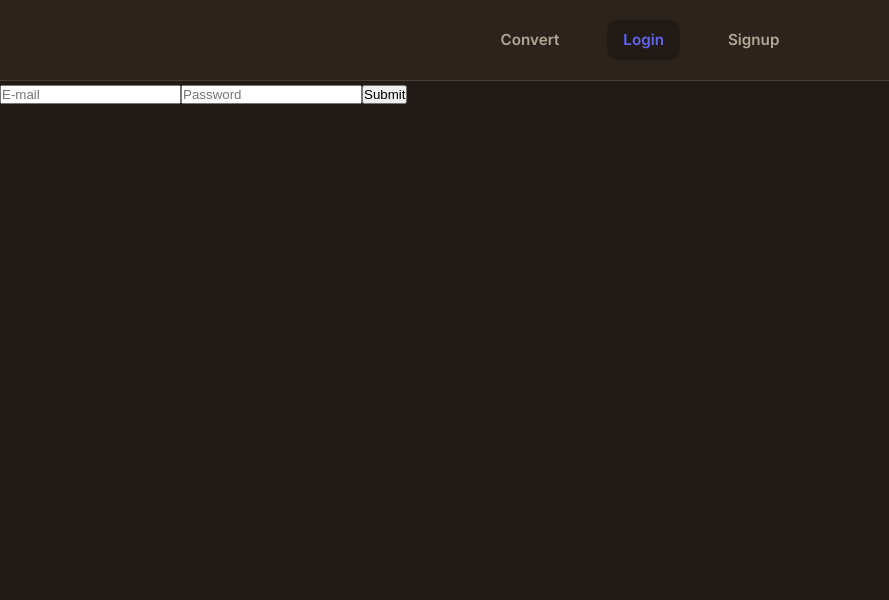
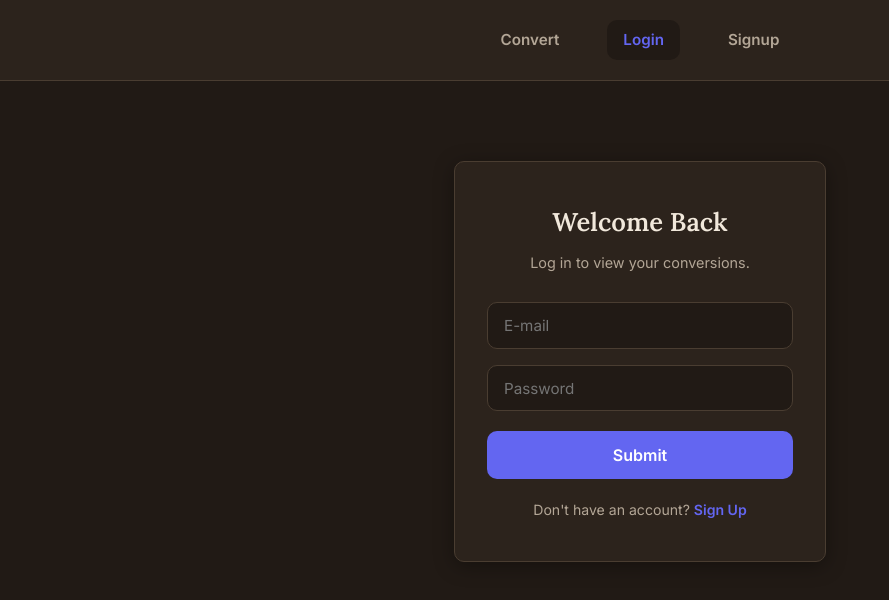
Before and after one commit to NehaReddy79/ShelfShift, a React (Vite) app in the folder frontend/: page /login in a window 1280 px wide. Shown: the top 600 px of the page, without its empty margins (0-889 px from the left). Built offline with nearby package versions, Linux system fonts and the light colour scheme; no server answers.

Commit message:
styling login and signup pages

```diff
--- /dev/null
+++ b/frontend/src/pages/Login.css
@@ -0,0 +1,86 @@
+.auth-container {
+  max-width: 420px;
+  margin: 0 auto;
+  padding: 5rem 1.5rem;
+}
+
+.auth-card {
+  background-color: var(--color-surface);
+  border: 1px solid var(--color-border);
+  border-radius: var(--radius);
+  box-shadow: var(--shadow);
+  padding: 2.5rem 2rem;
+}
+
+.auth-card h2 {
+  font-size: 1.6rem;
+  text-align: center;
+  margin-bottom: 0.5rem;
+}
+
+.auth-subtitle {
+  text-align: center;
+  color: var(--color-text-muted);
+  font-size: 0.9rem;
+  margin-bottom: 1.75rem;
+}
+
+.auth-input {
+  width: 100%;
+  padding: 0.8rem 1rem;
+  margin-bottom: 1rem;
+  border: 1.5px solid var(--color-border);
+  border-radius: var(--radius);
+  background-color: var(--color-background);
+  color: var(--color-text);
+  font-family: var(--font-body);
+  font-size: 0.95rem;
+}
+
+.auth-input:focus {
+  outline: none;
+  border-color: var(--color-accent);
+}
+
+.auth-submit-btn {
+  width: 100%;
+  padding: 0.85rem;
+  background-color: var(--color-accent);
+  color: white;
+  border: none;
+  border-radius: var(--radius);
+  font-family: var(--font-body);
+  font-size: 1rem;
+  font-weight: 600;
+  cursor: pointer;
+  transition: background-color 0.2s;
+  margin-top: 0.25rem;
+}
+
+.auth-submit-btn:hover {
+  background-color: var(--color-accent-hover);
+}
+
+.auth-switch {
+  text-align: center;
+  margin-top: 1.25rem;
+  font-size: 0.88rem;
+  color: var(--color-text-muted);
+}
+
+.auth-switch a {
+  color: var(--color-accent);
+  font-weight: 600;
+  text-decoration: none;
+}
+
+.auth-switch a:hover {
+  text-decoration: underline;
+}
+
+.error-text {
+  color: var(--color-error);
+  font-size: 0.88rem;
+  text-align: center;
+  margin-top: 0.75rem;
+}
--- a/frontend/src/pages/Login.jsx
+++ b/frontend/src/pages/Login.jsx
@@ -1,6 +1,7 @@
 import { useState } from "react";
 import api from "../api";
-import { useNavigate } from "react-router-dom";
+import { useNavigate , Link } from "react-router-dom";
+import "./Login.css"
 
 export default function Login(){
 
@@ -16,7 +17,7 @@ export default function Login(){
 
             const response = await api.post("/login" , {email,password})
             localStorage.setItem("token" ,  response.data.access_token)
-            navigate("/history")
+            navigate("/")
 
         }catch(err){
             setError(err.response?.data?.detail || "Login failed")
@@ -27,12 +28,25 @@ export default function Login(){
 
     return(
         <>
-            <form onSubmit={handleSubmit}>
-                <input type="email" placeholder="E-mail" value={email} onChange={(e) => {setEmail(e.target.value)}}></input>
-                <input type="password" placeholder="Password" value={password} onChange={(e) => {setPassword(e.target.value)}}></input>
-                <button type="submit">Submit</button>
-            </form>
-            {error && <p className="error-text">{error}</p>}
+            <div className="auth-container">
+                <div className="auth-card">
+                    <h2>Welcome Back</h2>
+                    <p className="auth-subtitle">Log in to view your conversions.</p>
+
+
+                    <form onSubmit={handleSubmit}>
+                        <input type="email" placeholder="E-mail" className="auth-input" value={email} onChange={(e) => { setEmail(e.target.value) }}></input>
+                        <input type="password" placeholder="Password" className="auth-input" value={password} onChange={(e) => { setPassword(e.target.value) }}></input>
+                        <button type="submit" className="auth-submit-btn">Submit</button>
+                    </form>
+
+                    {error && <p className="error-text"> {error} </p>}
+
+                    <p className="auth-switch">
+                        Don't have an account? <Link to="/signup"> Sign Up</Link>
+                    </p>
+                </div>
+            </div>
         </>
     )
 }
--- a/frontend/src/pages/SignUp.jsx
+++ b/frontend/src/pages/SignUp.jsx
@@ -1,33 +1,47 @@
-import { useState  } from "react";
+import { useState } from "react";
 import api from "../api";
-import {useNavigate} from "react-router-dom"
+import { useNavigate , Link} from "react-router-dom"
+import "./Login.css"
 
-export default function SignUp(){
+export default function SignUp() {
 
     const navigate = useNavigate()
-    const [email , setEmail] = useState("")
-    const [password , setPassword] = useState("")
-    const [error , setError] = useState(null)
+    const [email, setEmail] = useState("")
+    const [password, setPassword] = useState("")
+    const [error, setError] = useState(null)
 
-    async function handleSubmit(e){
+    async function handleSubmit(e) {
         e.preventDefault()
-        try{
-            const response = await api.post("/signup" , {email , password})
+        try {
+            const response = await api.post("/signup", { email, password })
             alert("User created successfully!")
             navigate("/login")
-        }catch(err){
-            setError(err.response?.data?.detail ||"Signup failed")
+        } catch (err) {
+            setError(err.response?.data?.detail || "Signup failed")
         }
     }
 
-    return(
+    return (
         <>
-            <form onSubmit={handleSubmit}>
-                <input type="email" placeholder="E-mail" value={email} onChange={(e) => {setEmail(e.target.value)}}></input>
-                <input type="password" placeholder="Password" value={password} onChange={(e) => {setPassword(e.target.value)}}></input>
-                <button type="submit">Submit</button>
-            </form>
-            {error && <p className="error-text">{error}</p>}
+            <div className="auth-container">
+                <div className="auth-card">
+                    <h2>Create Account</h2>
+                    <p className="auth-subtitle">Sign up to track your conversions.</p>
+
+
+                    <form onSubmit={handleSubmit}>
+                        <input type="email" placeholder="E-mail" className="auth-input" value={email} onChange={(e) => { setEmail(e.target.value) }}></input>
+                        <input type="password" placeholder="Password" className="auth-input" value={password} onChange={(e) => { setPassword(e.target.value) }}></input>
+                        <button type="submit" className="auth-submit-btn">Submit</button>
+                    </form>
+
+                    {error && <p className="error-text"> {error} </p>}
+
+                    <p className="auth-switch">
+                        Already have an account? <Link to="/login"> Login</Link>
+                    </p>
+                </div>
+            </div>
         </>
     )
 }
```
